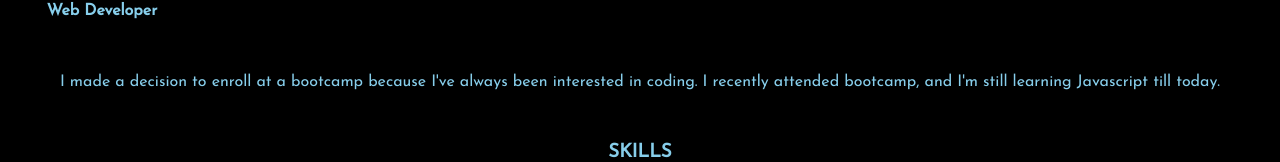
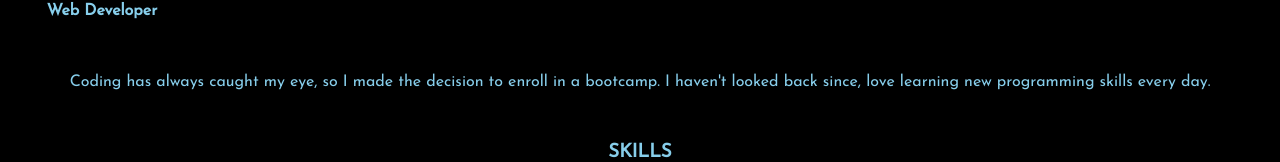
Before and after one commit to Lamadrid-Mike/My-Portfolio, a React (Create React App) app: page /My-Portfolio-React/about in a window 1280 px wide. Shown: the part 321-483 px from the top of the page. Built offline with nearby package versions, Linux system fonts and the light colour scheme.

Commit message:
files edited

```diff
--- a/src/components/aboutMe.js
+++ b/src/components/aboutMe.js
@@ -26,9 +26,9 @@ const About = function () {
               <h4>Web Developer</h4>
             </div>
             <div className="about-text">
-              I made a decision to enroll at a bootcamp because I've always been
-              interested in coding. I recently attended bootcamp, and I'm still
-              learning Javascript till today.
+              Coding has always caught my eye, so I made the decision to enroll
+              in a bootcamp. I haven't looked back since, love learning new
+              programming skills every day.
             </div>
             <div className="skill-parent-container">
               <h3>SKILLS</h3>
--- a/src/components/resume.css
+++ b/src/components/resume.css
@@ -6,7 +6,6 @@
   grid-template-columns: 40% 60%;
   grid-template-rows: repeat(3, 45px);
   border-radius: 20px;
-  box-shadow: 0px 0px 16px skyblue;
 }
 
 .contact-container span {
```
